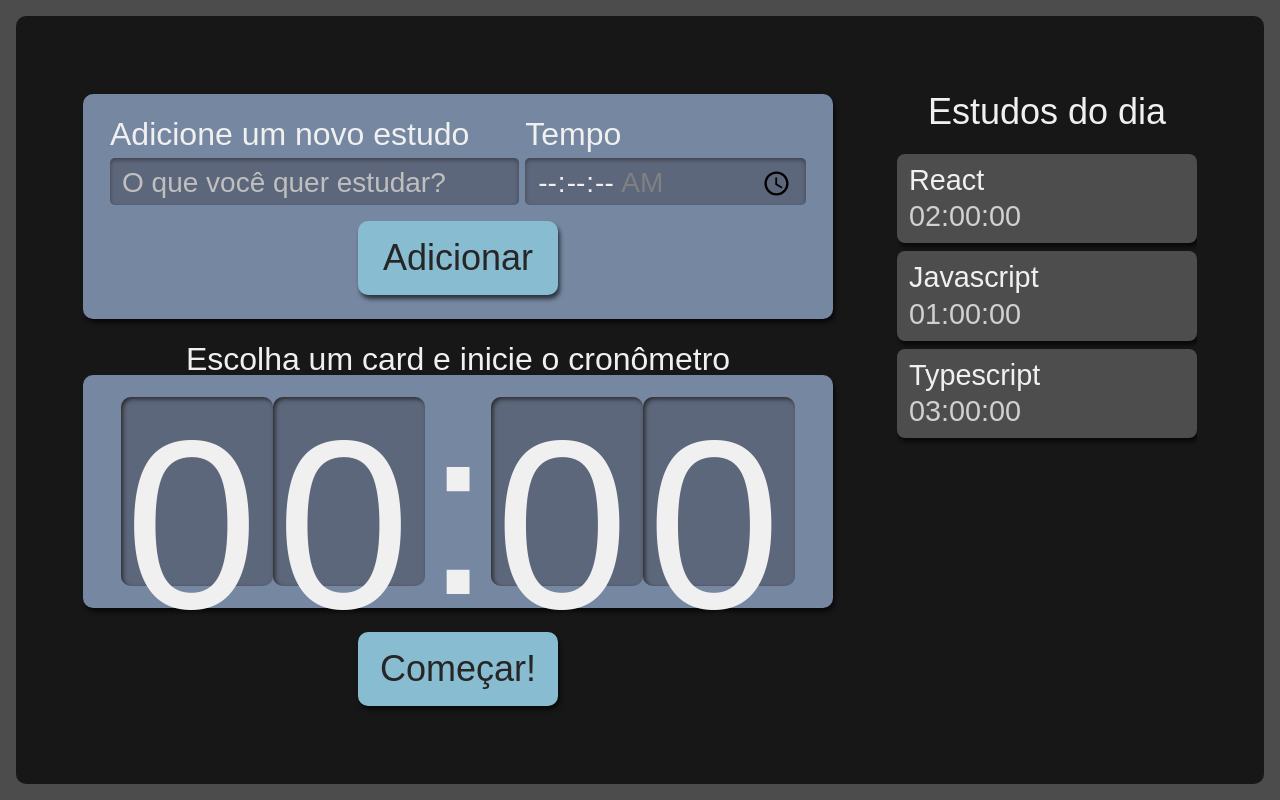
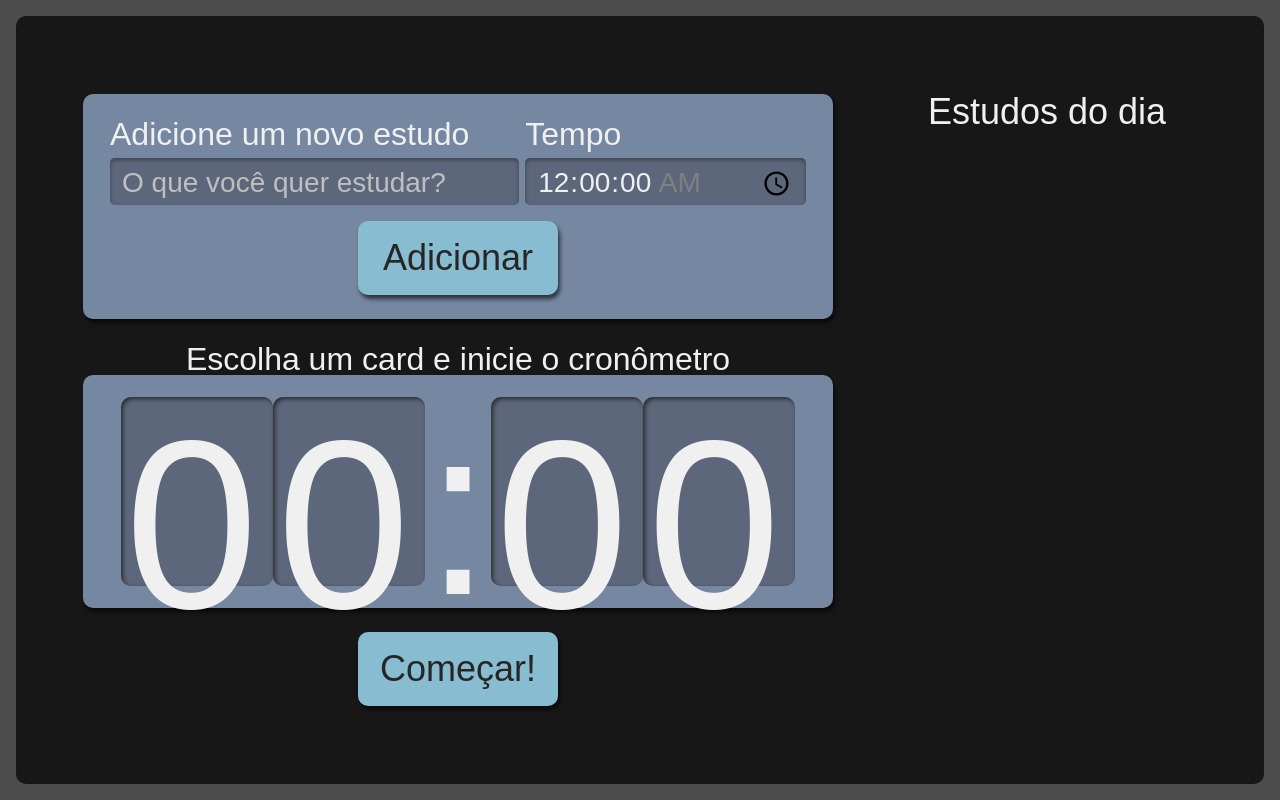
Before and after one commit to marceloungaretti/react-alura-studies, a React (Create React App) app: page / in a window 1280 px wide. Built offline with nearby package versions, Linux system fonts and the light colour scheme.

Commit message:
fim do capitulo 5

```diff
--- a/package.json
+++ b/package.json
@@ -14,6 +14,7 @@
     "react-dom": "^17.0.2",
     "react-scripts": "5.0.0",
     "typescript": "^4.6.2",
+    "uuid": "^8.3.2",
     "web-vitals": "^2.1.4"
   },
   "scripts": {
@@ -41,6 +42,7 @@
     ]
   },
   "devDependencies": {
+    "@types/uuid": "^8.3.4",
     "sass": "^1.49.9",
     "typescript-plugin-css-modules": "^3.4.0"
   }
--- a/src/components/Botao/index.tsx
+++ b/src/components/Botao/index.tsx
@@ -1,9 +1,12 @@
 import React from "react";
 import style from "./Botao.module.scss";
 
-class Botao extends React.Component {
+class Botao extends React.Component<{
+  type?: "button" | "submit" | "reset" | undefined;
+}> {
   render() {
-    return <button className={style.botao}>{this.props.children}</button>;
+    const { type = "button" } = this.props;
+    return <button type={type} className={style.botao}>{this.props.children}</button>;
   }
 }
 
--- a/src/components/Formulario/index.tsx
+++ b/src/components/Formulario/index.tsx
@@ -1,17 +1,45 @@
 import React from "react";
+import { ITarefa } from "../../types/tarefa";
 import Botao from "../Botao";
-import style from './Formulario.module.scss'
+import style from "./Formulario.module.scss";
+import { v4 as uuidv4 } from "uuid";
 
-class Formulario extends React.Component {
+class Formulario extends React.Component<{
+  setTarefas: React.Dispatch<React.SetStateAction<ITarefa[]>>;
+}> {
+  state = {
+    tarefa: "",
+    tempo: "00:00",
+  };
+
+  adicionarTarefa(evento: React.FormEvent) {
+    evento.preventDefault();
+    this.props.setTarefas((tarefasAntigas) => [
+      ...tarefasAntigas,
+      { ...this.state, selecionado: false, completado: false, id: uuidv4() },
+    ]);
+    this.setState({
+      tarefa: "",
+      tempo: "00:00",
+    });
+  }
+
   render() {
     return (
-      <form className={style.novaTarefa}>
+      <form
+        className={style.novaTarefa}
+        onSubmit={this.adicionarTarefa.bind(this)}
+      >
         <div className={style.inputContainer}>
           <label htmlFor="tarefa">Adicione um novo estudo</label>
           <input
             type="text"
             name="tarefa"
             id="tarefa"
+            value={this.state.tarefa}
+            onChange={(evento) =>
+              this.setState({ ...this.state, tarefa: evento.target.value })
+            }
             placeholder="O que você quer estudar?"
             required
           />
@@ -22,13 +50,17 @@ class Formulario extends React.Component {
             type="time"
             step="1"
             name="tempo"
+            value={this.state.tempo}
+            onChange={(evento) =>
+              this.setState({ ...this.state, tempo: evento.target.value })
+            }
             id="tempo"
             min="00:00:00"
             max="01:30:00"
             required
           />
         </div>
-        <Botao>Adicionar</Botao>
+        <Botao type="submit">Adicionar</Botao>
       </form>
     );
   }
--- a/src/components/Lista/Item/index.tsx
+++ b/src/components/Lista/Item/index.tsx
@@ -1,6 +1,13 @@
-import style from '../Lista.module.scss'
+import { ITarefa } from "../../../types/tarefa";
+import style from "../Lista.module.scss";
 
-export default function Item({tarefa, tempo}: {tarefa: string, tempo: string}) {
+export default function Item({
+  tarefa,
+  tempo,
+  selecionado,
+  completado,
+  id
+}: ITarefa) {
   return (
     <li className={style.item}>
       <h3>{tarefa}</h3>
--- a/src/components/Lista/index.tsx
+++ b/src/components/Lista/index.tsx
@@ -1,21 +1,9 @@
+import { ITarefa } from "../../types/tarefa";
 import Item from "./Item";
 import style from "./Lista.module.scss";
 
-function Lista() {
-  const tarefas = [
-    {
-      tarefa: "React",
-      tempo: "02:00:00",
-    },
-    {
-      tarefa: "Javascript",
-      tempo: "01:00:00",
-    },
-    {
-      tarefa: "Typescript",
-      tempo: "03:00:00",
-    },
-  ];
+function Lista({tarefas}: {tarefas: ITarefa[]}) {
+
   return (
     <aside className={style.listaTarefas}>
       <h2>Estudos do dia</h2>
--- a/src/pages/App.tsx
+++ b/src/pages/App.tsx
@@ -1,13 +1,16 @@
+import { useState } from "react";
 import Cronometro from "../components/Cronometro";
 import Formulario from "../components/Formulario";
 import Lista from "../components/Lista";
+import { ITarefa } from "../types/tarefa";
 import style from './App.module.scss';
 
 function App() {
+  const [tarefas, setTarefas] = useState<ITarefa[]>([])
   return (
     <div className={style.AppStyle}>
-      <Formulario />
-      <Lista />
+      <Formulario setTarefas={setTarefas}/>
+      <Lista tarefas={tarefas}/>
       <Cronometro/>
     </div>
   );
--- /dev/null
+++ b/src/types/tarefa.ts
@@ -0,0 +1,7 @@
+export interface ITarefa{
+    tarefa: string,
+    tempo: string,
+    selecionado: boolean,
+    completado: boolean,
+    id: string
+  }
```
Also changed, not shown: 1 other file (tests, documents, lock files or other folders).
